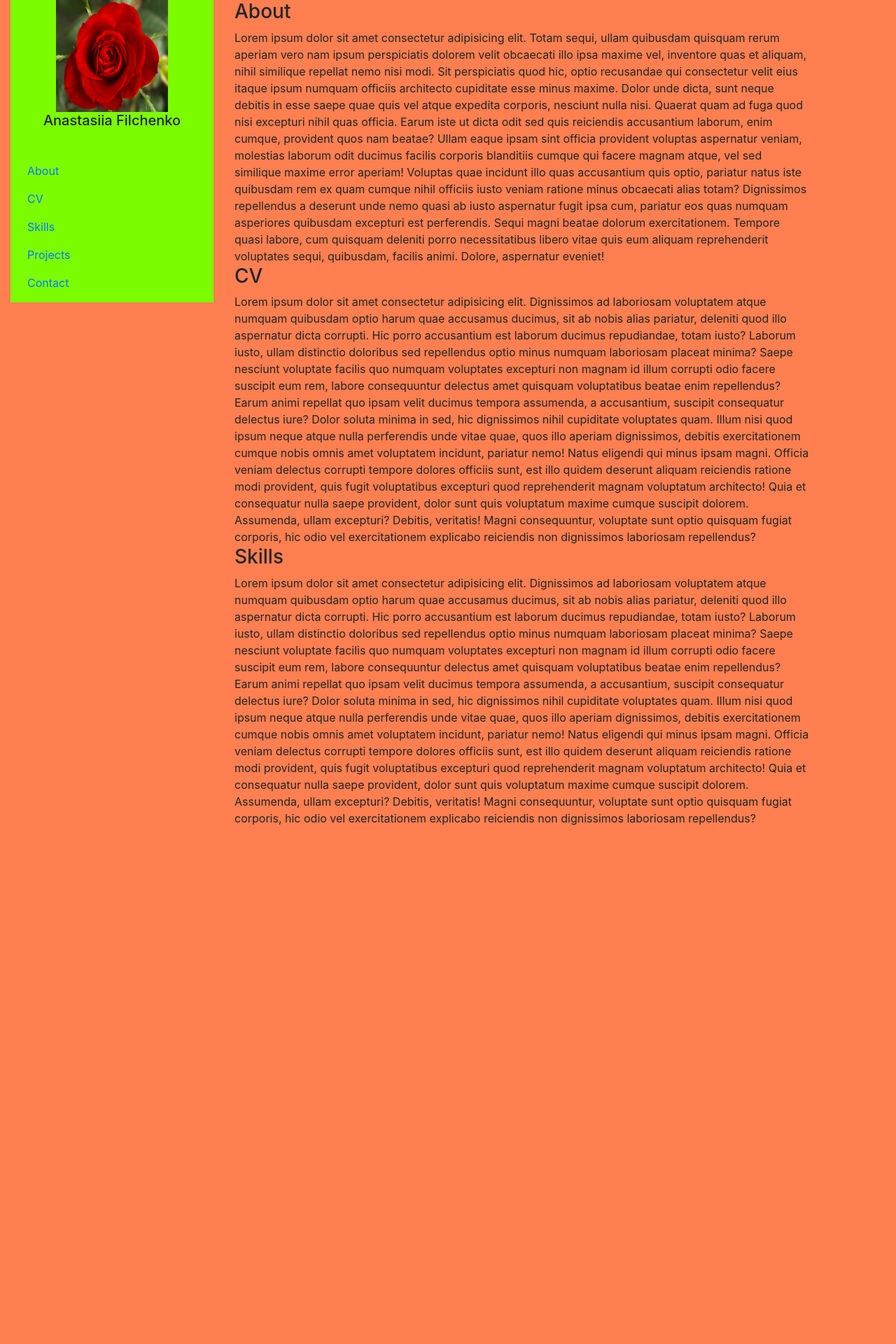
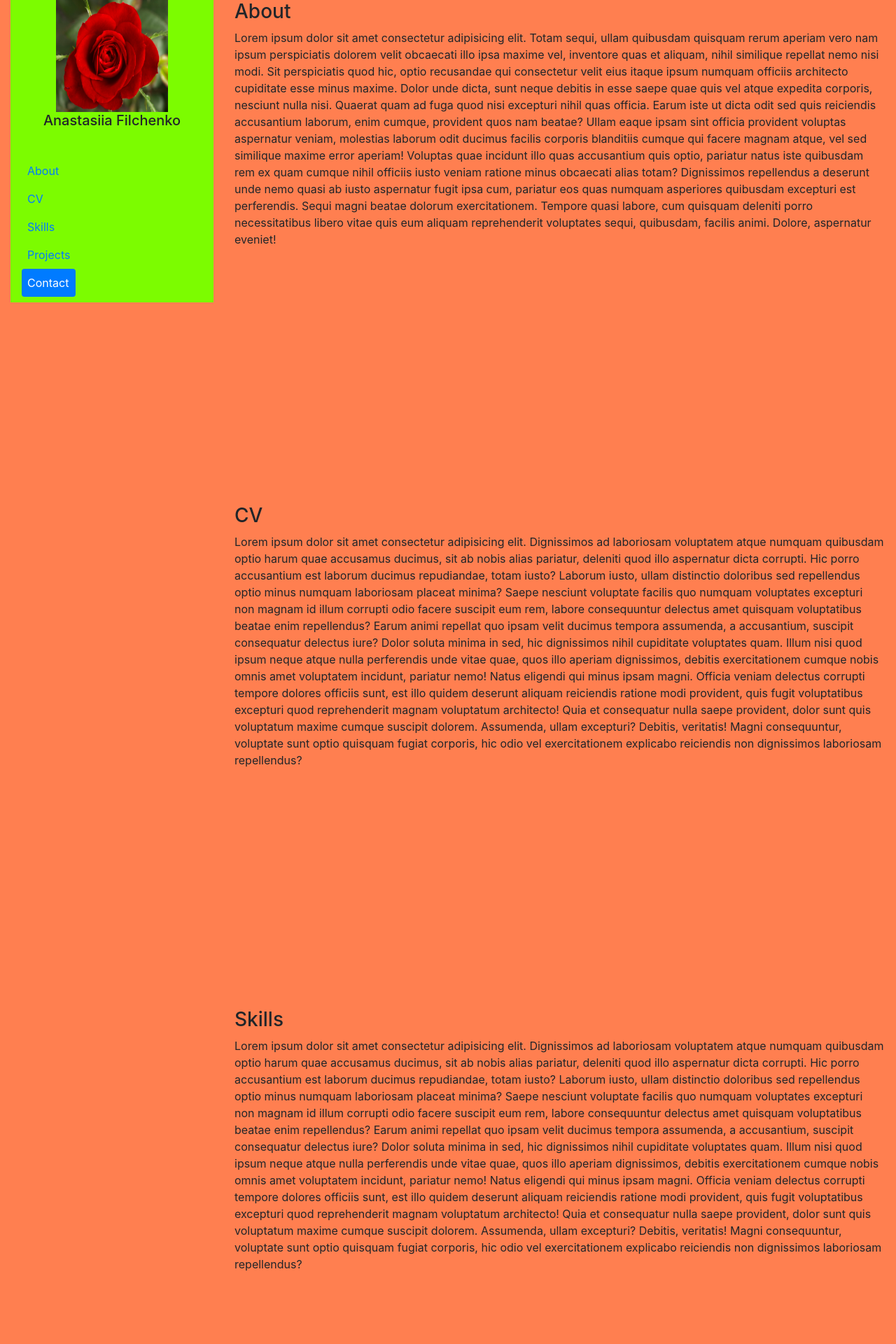
Before and after one commit to anastasiiaf/FrontEnd, a PHP site: page / in a window 1280 px wide. Shown: the top 1920 px of the page at 70% size. Before the commit the page ends 1179 px from the top, so only its background shows below. Run offline with PHP 8.4, Linux system fonts and the light colour scheme.

Commit message:
scrollspy added

```diff
--- a/Projects/PersonalPage/index.html
+++ b/Projects/PersonalPage/index.html
@@ -11,23 +11,8 @@
       crossorigin="anonymous"
     />
     <link rel="stylesheet" href="style.css" />
-    <script
-      src="https://code.jquery.com/jquery-3.5.1.slim.min.js"
-      integrity="sha384-DfXdz2htPH0lsSSs5nCTpuj/zy4C+OGpamoFVy38MVBnE+IbbVYUew+OrCXaRkfj"
-      crossorigin="anonymous"
-    ></script>
-    <script
-      src="https://cdn.jsdelivr.net/npm/popper.js@1.16.0/dist/umd/popper.min.js"
-      integrity="sha384-Q6E9RHvbIyZFJoft+2mJbHaEWldlvI9IOYy5n3zV9zzTtmI3UksdQRVvoxMfooAo"
-      crossorigin="anonymous"
-    ></script>
-    <script
-      src="https://stackpath.bootstrapcdn.com/bootstrap/4.5.0/js/bootstrap.min.js"
-      integrity="sha384-OgVRvuATP1z7JjHLkuOU7Xw704+h835Lr+6QL9UvYjZE3Ipu6Tp75j7Bh/kR0JKI"
-      crossorigin="anonymous"
-    ></script>
   </head>
-  <body>
+  <body data-spy="scroll" data-target="#navbarSupportedContent" data-offset="0">
     <div id="container-body" class="container-fluid">
       <div class="row">
         <div class="sidebar col-md-3" id="sidebar">
@@ -50,7 +35,7 @@
               </div>
               <br />
 
-              <nav class="navbar navbar-expand-md justify-content-center">
+              <nav id="navbar-menu" class="navbar navbar-expand-md justify-content-center">
                 <button
                   class="navbar-toggler"
                   type="button"
@@ -63,7 +48,7 @@
                   Content
                 </button>
                 <div class="collapse navbar-collapse" id="navbarSupportedContent">
-                  <ul class="navbar-nav flex-column">
+                  <ul class="navbar-nav nav-pills flex-column">
                     <li class="nav-item"><a class="nav-link" href="#about">About</a></li>
                     <li class="nav-item"><a class="nav-link" href="#cv">CV</a></li>
                     <li class="nav-item"><a class="nav-link" href="#skills">Skills</a></li>
@@ -75,7 +60,7 @@
             </div>
           </div>
         </div>
-        <div class="col-md-8 offset-md-3">
+        <div class="col-md-9 offset-md-3">
           <div class="">
             <div id="about" class="about-section">
               <h3>About</h3>
@@ -148,9 +133,73 @@
                 exercitationem explicabo reiciendis non dignissimos laboriosam repellendus?
               </div>
             </div>
+            <div id="projects" class="projects-section">
+              <h3>Projects</h3>
+              <div>
+                Lorem ipsum dolor sit amet consectetur adipisicing elit. Dignissimos ad laboriosam
+                voluptatem atque numquam quibusdam optio harum quae accusamus ducimus, sit ab nobis
+                alias pariatur, deleniti quod illo aspernatur dicta corrupti. Hic porro accusantium
+                est laborum ducimus repudiandae, totam iusto? Laborum iusto, ullam distinctio
+                doloribus sed repellendus optio minus numquam laboriosam placeat minima? Saepe
+                nesciunt voluptate facilis quo numquam voluptates excepturi non magnam id illum
+                corrupti odio facere suscipit eum rem, labore consequuntur delectus amet quisquam
+                voluptatibus beatae enim repellendus? Earum animi repellat quo ipsam velit ducimus
+                tempora assumenda, a accusantium, suscipit consequatur delectus iure? Dolor soluta
+                minima in sed, hic dignissimos nihil cupiditate voluptates quam. Illum nisi quod
+                ipsum neque atque nulla perferendis unde vitae quae, quos illo aperiam dignissimos,
+                debitis exercitationem cumque nobis omnis amet voluptatem incidunt, pariatur nemo!
+                Natus eligendi qui minus ipsam magni. Officia veniam delectus corrupti tempore
+                dolores officiis sunt, est illo quidem deserunt aliquam reiciendis ratione modi
+                provident, quis fugit voluptatibus excepturi quod reprehenderit magnam voluptatum
+                architecto! Quia et consequatur nulla saepe provident, dolor sunt quis voluptatum
+                maxime cumque suscipit dolorem. Assumenda, ullam excepturi? Debitis, veritatis!
+                Magni consequuntur, voluptate sunt optio quisquam fugiat corporis, hic odio vel
+                exercitationem explicabo reiciendis non dignissimos laboriosam repellendus?
+              </div>
+            </div>
+            <div id="contact" class="contact-section">
+              <h3>Contact</h3>
+              <div>
+                Lorem ipsum dolor sit amet consectetur adipisicing elit. Dignissimos ad laboriosam
+                voluptatem atque numquam quibusdam optio harum quae accusamus ducimus, sit ab nobis
+                alias pariatur, deleniti quod illo aspernatur dicta corrupti. Hic porro accusantium
+                est laborum ducimus repudiandae, totam iusto? Laborum iusto, ullam distinctio
+                doloribus sed repellendus optio minus numquam laboriosam placeat minima? Saepe
+                nesciunt voluptate facilis quo numquam voluptates excepturi non magnam id illum
+                corrupti odio facere suscipit eum rem, labore consequuntur delectus amet quisquam
+                voluptatibus beatae enim repellendus? Earum animi repellat quo ipsam velit ducimus
+                tempora assumenda, a accusantium, suscipit consequatur delectus iure? Dolor soluta
+                minima in sed, hic dignissimos nihil cupiditate voluptates quam. Illum nisi quod
+                ipsum neque atque nulla perferendis unde vitae quae, quos illo aperiam dignissimos,
+                debitis exercitationem cumque nobis omnis amet voluptatem incidunt, pariatur nemo!
+                Natus eligendi qui minus ipsam magni. Officia veniam delectus corrupti tempore
+                dolores officiis sunt, est illo quidem deserunt aliquam reiciendis ratione modi
+                provident, quis fugit voluptatibus excepturi quod reprehenderit magnam voluptatum
+                architecto! Quia et consequatur nulla saepe provident, dolor sunt quis voluptatum
+                maxime cumque suscipit dolorem. Assumenda, ullam excepturi? Debitis, veritatis!
+                Magni consequuntur, voluptate sunt optio quisquam fugiat corporis, hic odio vel
+                exercitationem explicabo reiciendis non dignissimos laboriosam repellendus?
+              </div>
+            </div>
           </div>
         </div>
       </div>
     </div>
+
+    <script
+      src="https://code.jquery.com/jquery-3.5.1.slim.min.js"
+      integrity="sha384-DfXdz2htPH0lsSSs5nCTpuj/zy4C+OGpamoFVy38MVBnE+IbbVYUew+OrCXaRkfj"
+      crossorigin="anonymous"
+    ></script>
+    <script
+      src="https://cdn.jsdelivr.net/npm/popper.js@1.16.0/dist/umd/popper.min.js"
+      integrity="sha384-Q6E9RHvbIyZFJoft+2mJbHaEWldlvI9IOYy5n3zV9zzTtmI3UksdQRVvoxMfooAo"
+      crossorigin="anonymous"
+    ></script>
+    <script
+      src="https://stackpath.bootstrapcdn.com/bootstrap/4.5.0/js/bootstrap.min.js"
+      integrity="sha384-OgVRvuATP1z7JjHLkuOU7Xw704+h835Lr+6QL9UvYjZE3Ipu6Tp75j7Bh/kR0JKI"
+      crossorigin="anonymous"
+    ></script>
   </body>
 </html>
--- a/Projects/PersonalPage/style.css
+++ b/Projects/PersonalPage/style.css
@@ -19,24 +19,25 @@
 }
 
 .fixed-container {
-  width: 100%;
 }
 
 .fixed-sidebar {
 }
 
-.about {
-  height: 100%;
+.about-section {
+  height: 720px;
 }
-.cv {
-  height: 100%;
+.cv-section {
+  height: 720px;
 }
-.skills {
-  height: 100%;
+.skills-section {
+  height: 720px;
 }
-
-.page {
-  width: 75%;
+.projects-section {
+  height: 720px;
+}
+.contact-section {
+  height: 720px;
 }
 
 @media (min-width: 768px) {
```
